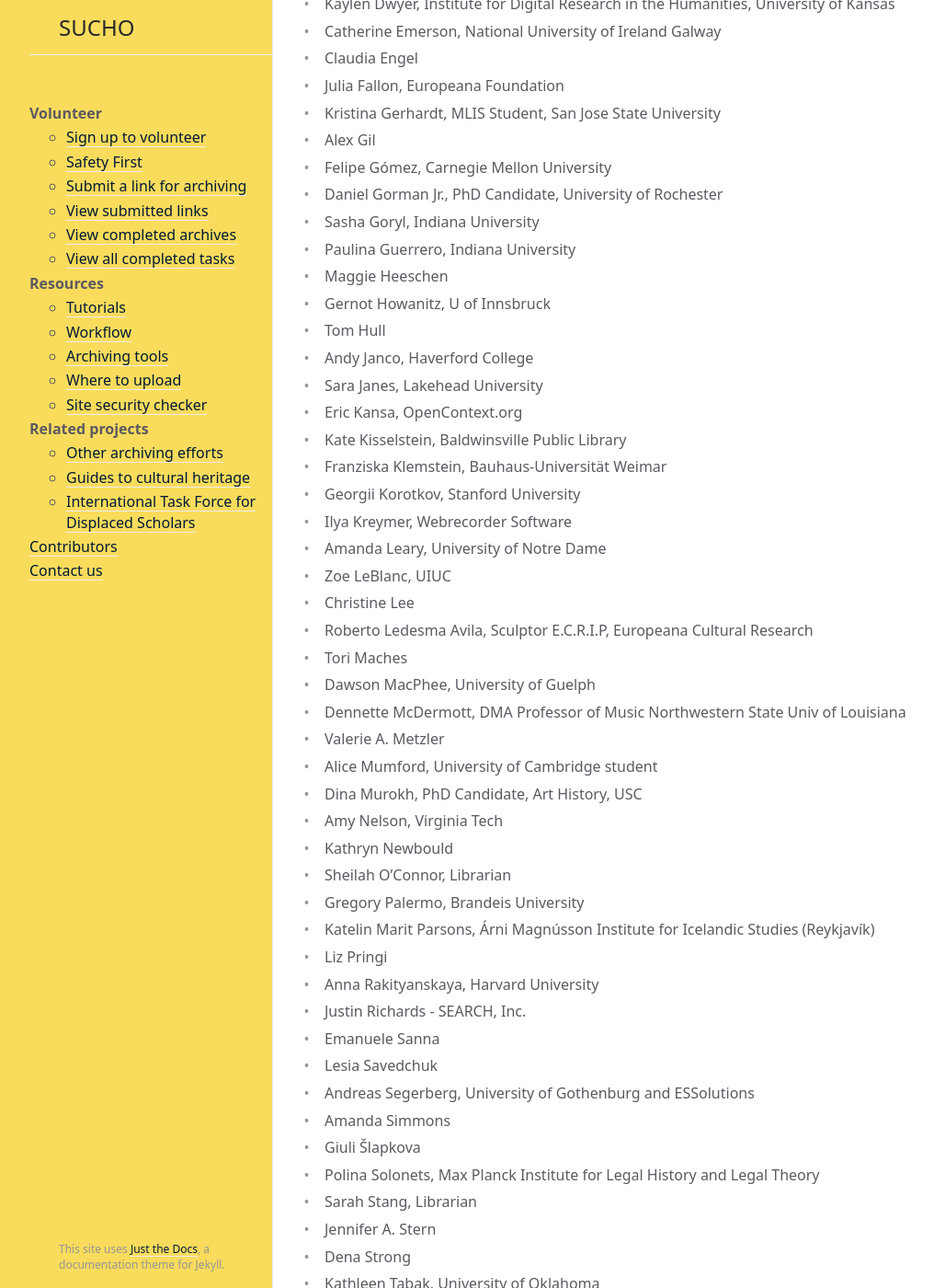
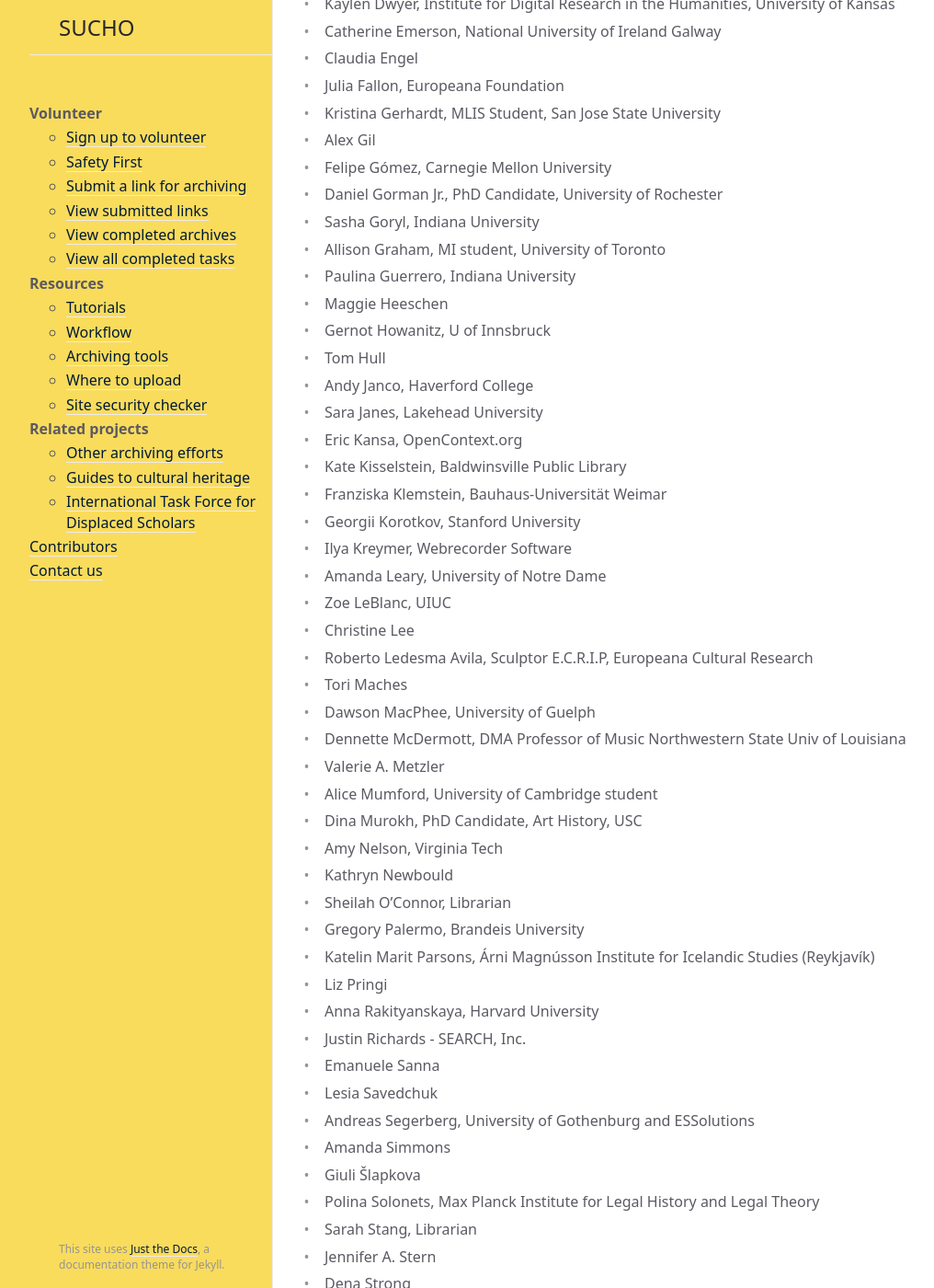
Before and after one commit to sucho-archiving/sucho-archiving.github.io, a Jekyll site: the page built from contributors.md, in a window 1280 px wide and 1400 px high, scrolled down 816 px. Shown: the whole window at 92% size, without its empty margins (75-1091 px from the left). Built offline with Jekyll 4.4.1, drawn with Linux system fonts in a browser that asks for light colours; some of the changed text lies outside the part shown.

Commit message:
Update contributors.md

```diff
--- a/contributors.md
+++ b/contributors.md
@@ -37,6 +37,7 @@
 - Felipe Gómez, Carnegie Mellon University
 - Daniel Gorman Jr., PhD Candidate, University of Rochester
 - Sasha Goryl, Indiana University
+- Allison Graham, MI student, University of Toronto
 - Paulina Guerrero, Indiana University
 - Maggie Heeschen
 - Gernot Howanitz, U of Innsbruck
@@ -83,4 +84,5 @@
 - Shane Watson, AppState Music Library Manager, University of North Carolina MLIS Student
 - Alex Wermer-Colan, Temple University
 - Marian Whalen, The University of Edinburgh
+- Alex Wingate, Indiana University Bloomington
 - Talia Zajac, University of Manchester
```
